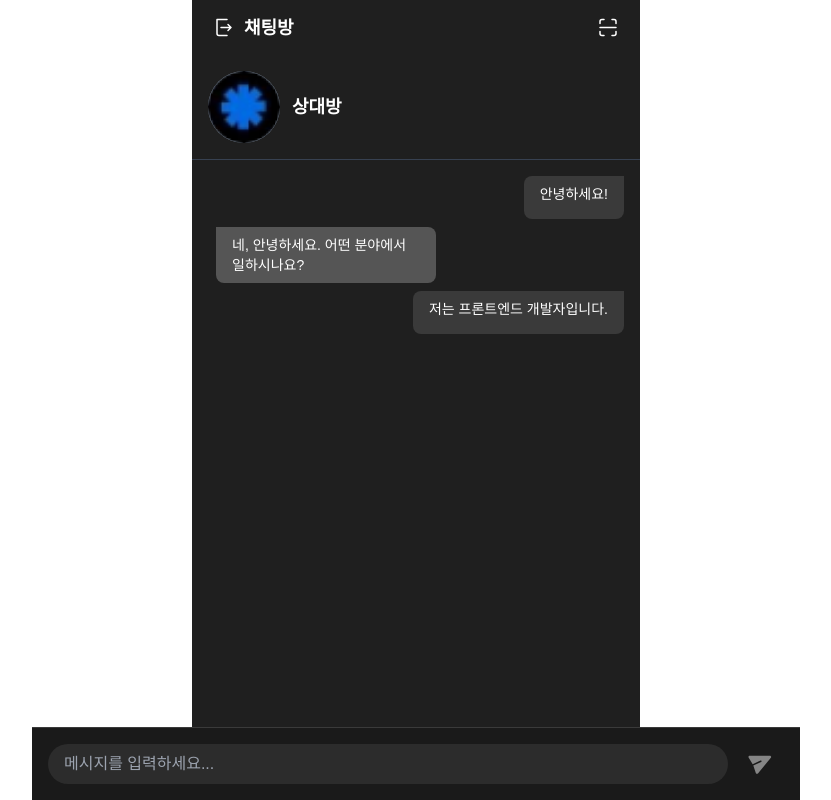
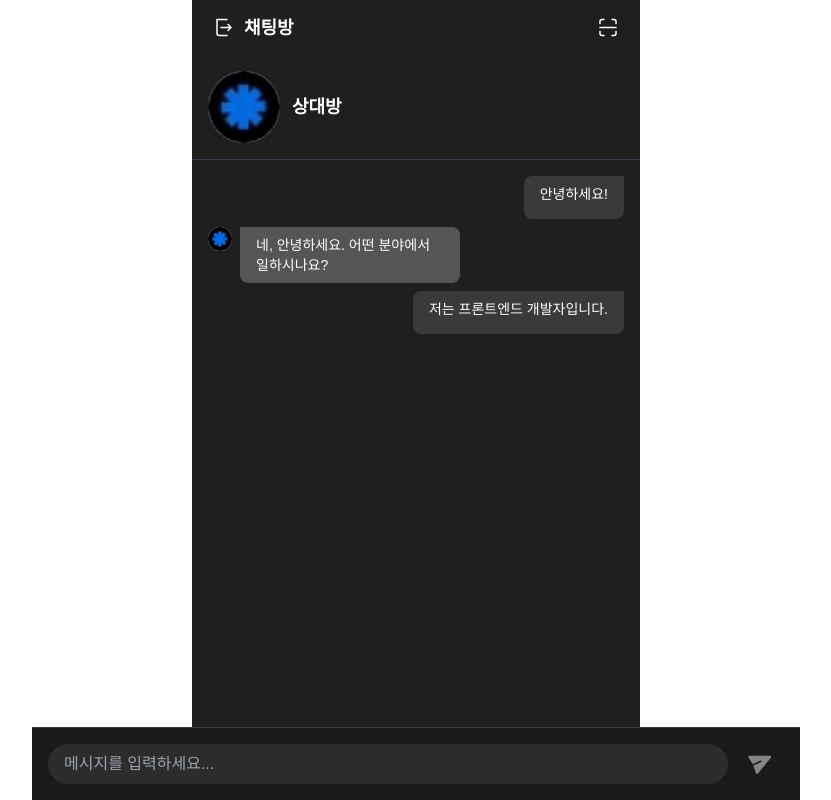
Before and after one commit to goorm-CHACHA/FE, a Next.js app: page /chat in a window 1280 px wide. Shown: the whole page, without its empty margins (224-1055 px from the left). Built offline with nearby package versions, Linux system fonts and the light colour scheme.

Commit message:
feat: size 추가

```diff
--- a/src/components/common/default-profile.tsx
+++ b/src/components/common/default-profile.tsx
@@ -7,6 +7,7 @@ const defaultProfileVariants = cva(
   {
     variants: {
       size: {
+        xs: 'w-6 h-6',
         default: 'w-16 h-16', // 매칭 카드, 온라인 명함 저장 될 카드.....
         notification: 'h-10 w-10',
         profile: 'w-16 h-16',
```
